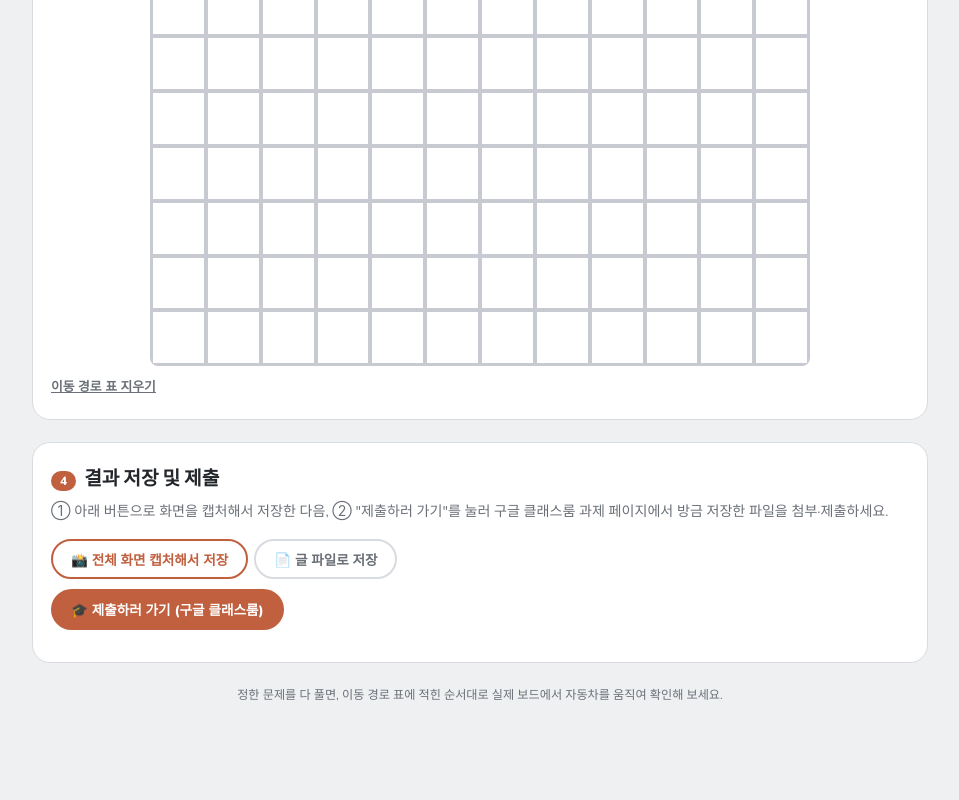
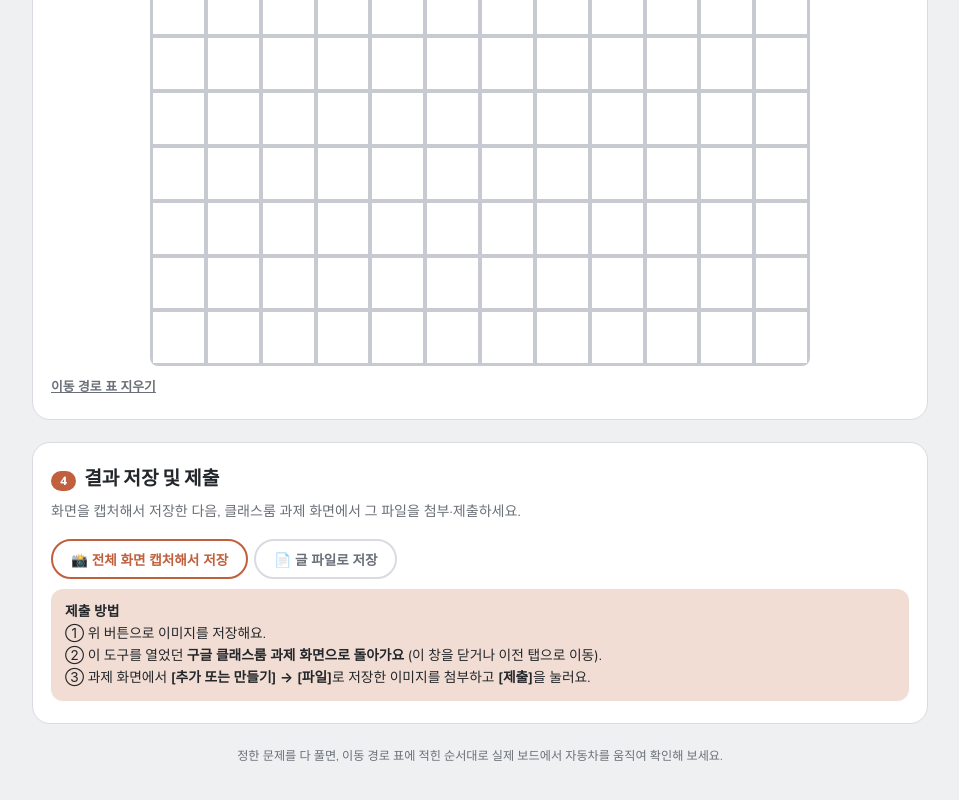
Before and after one commit to bassjinsu-JT/rushhour, a plain HTML site: page index.html in a window 1280 px wide. Shown: the part 2949-3749 px from the top of the page, without its empty margins (160-1119 px from the left). Before the commit the page ends 3716 px from the top, so only its background shows below. Drawn offline with nearby package versions, Linux system fonts and the light colour scheme.

Commit message:
Add files via upload

```diff
--- a/index.html
+++ b/index.html
@@ -423,13 +423,16 @@
 
   <section class="panel" id="downloadPanel">
     <h2><span class="tag">4</span> 결과 저장 및 제출</h2>
-    <p class="desc">① 아래 버튼으로 화면을 캡처해서 저장한 다음, ② "제출하러 가기"를 눌러 구글 클래스룸 과제 페이지에서 방금 저장한 파일을 첨부·제출하세요.</p>
+    <p class="desc">화면을 캡처해서 저장한 다음, 클래스룸 과제 화면에서 그 파일을 첨부·제출하세요.</p>
     <div class="toolbar" id="saveButtonsRow" style="display:none;">
       <button class="reset-btn" id="screenshotBtn" style="color:var(--accent); text-decoration:none; border:2px solid var(--accent); border-radius:999px; padding:8px 18px; font-size:0.85rem;">📸 전체 화면 캡처해서 저장</button>
       <button class="reset-btn" id="downloadBtn" style="color:var(--ink-soft); text-decoration:none; border:2px solid var(--panel-edge); border-radius:999px; padding:8px 18px; font-size:0.85rem;">📄 글 파일로 저장</button>
     </div>
-    <div class="toolbar">
-      <a class="reset-btn" id="submitLink" href="https://classroom.google.com/c/ODg2NzEyMzAxNjEx/sa/ODg2NzEzMzAwNzk4/details" target="_blank" rel="noopener" style="color:#fff; text-decoration:none; background:var(--accent); border:2px solid var(--accent); border-radius:999px; padding:8px 18px; font-size:0.85rem; font-weight:800; display:inline-block;">🎓 제출하러 가기 (구글 클래스룸)</a>
+    <div id="submitGuide" style="background:var(--accent-soft); border-radius:12px; padding:12px 14px; font-size:0.86rem; line-height:1.6;">
+      <b>제출 방법</b><br>
+      ① 위 버튼으로 이미지를 저장해요.<br>
+      ② 이 도구를 열었던 <b>구글 클래스룸 과제 화면으로 돌아가요</b> (이 창을 닫거나 이전 탭으로 이동).<br>
+      ③ 과제 화면에서 <b>[추가 또는 만들기] → [파일]</b>로 저장한 이미지를 첨부하고 <b>[제출]</b>을 눌러요.
     </div>
   </section>
 
```
Also changed, not shown: rushhour.html (+6 -3 lines).
